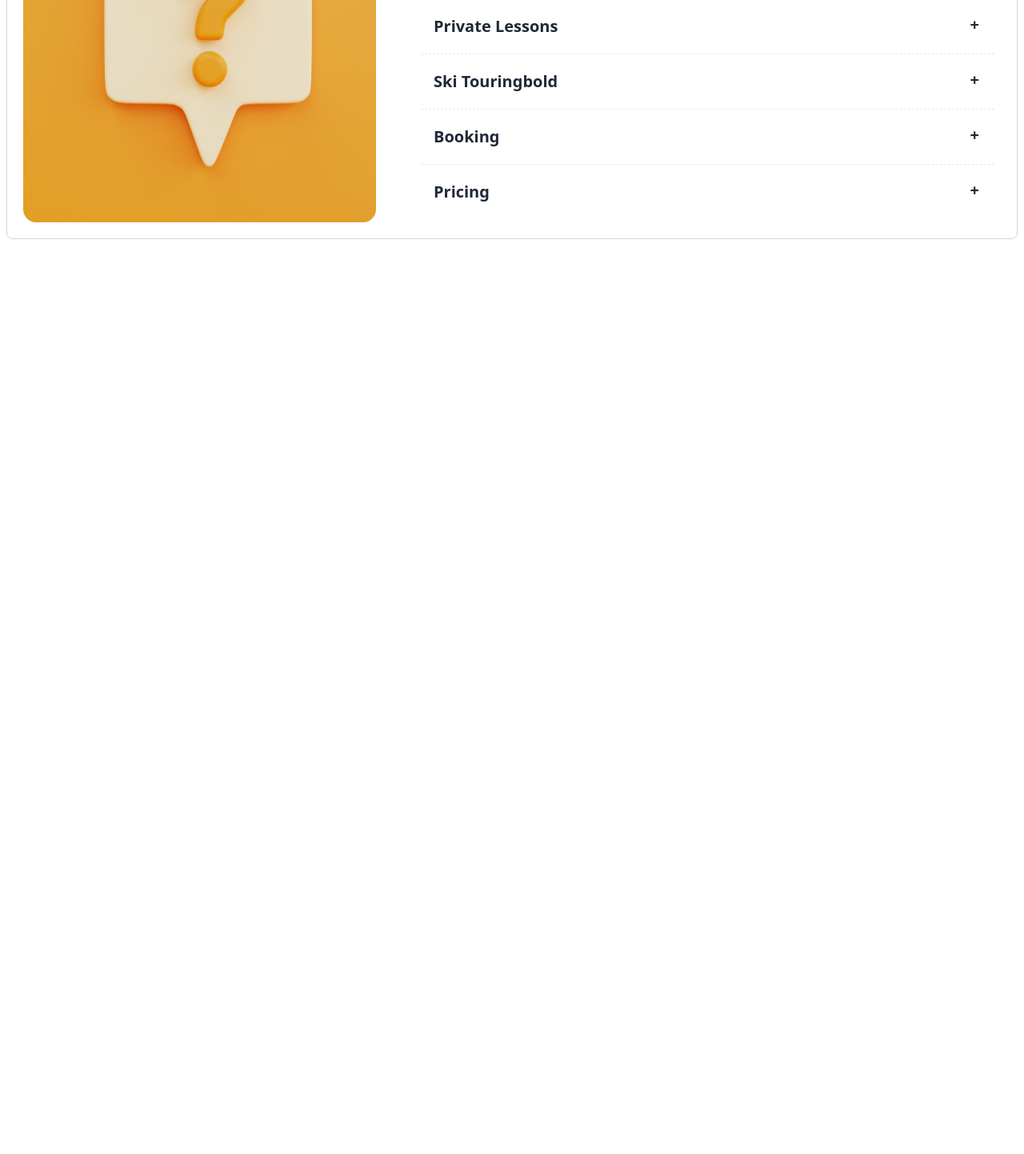
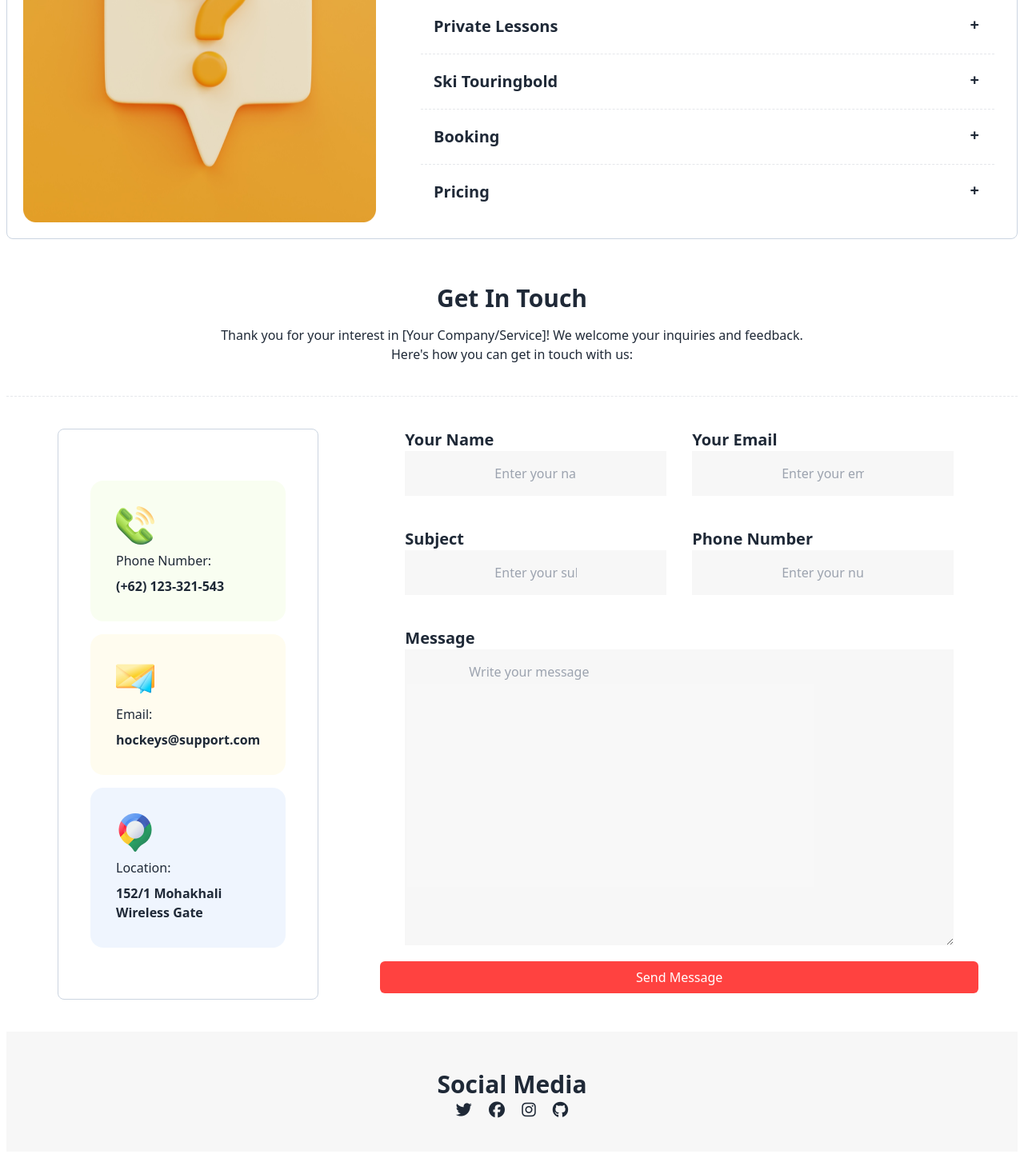
Before and after one commit to Rishad1404/assignment-3, a plain HTML site: page index.html in a window 1280 px wide. Shown: the part 3972-5415 px from the top of the page at 80% size. Before the commit the page ends 4319 px from the top, so only its background shows below. Drawn offline with nearby package versions, Linux system fonts and the light colour scheme.

Commit message:
social media section added

```diff
--- a/index.html
+++ b/index.html
@@ -194,7 +194,7 @@
                   </div>
                   <h4 class="text-xxl font-extrabold mb-2">World Cup Flags Football</h4>
                   <p class="text-base mb-2">The flags serve as a representation of the participating nations.</p>
-                  <div class="flex gap-6 mt-3">
+                  <div class="flex gap-6 mt-3 flex-col lg:flex-row">
                     <p class="text-red-500 font-bold">Price - $22</p>
                     <p><i class="fa-solid fa-cart-shopping"></i> Delivery Fee : Free</p>
                   </div>
@@ -213,7 +213,7 @@
                   </div>
                   <h4 class="text-xxl font-extrabold mb-2">World Cup Flags Football</h4>
                   <p class="text-base mb-2">The flags serve as a representation of the participating nations.</p>
-                  <div class="flex gap-6 mt-3">
+                  <div class="flex gap-6 mt-3 flex-col lg:flex-row">
                     <p class="text-red-500 font-bold">Price - $22</p>
                     <p><i class="fa-solid fa-cart-shopping"></i> Delivery Fee : Free</p>
                   </div>
@@ -232,7 +232,7 @@
                   </div>
                   <h4 class="text-xxl font-extrabold mb-2">Cap For Hockeys</h4>
                   <p class="text-base mb-2">The flags serve as a representation of the participating nations.</p>
-                  <div class="flex gap-6 mt-3">
+                  <div class="flex gap-6 mt-3 flex-col lg:flex-row">
                     <p class="text-red-500 font-bold">Price - $22</p>
                     <p><i class="fa-solid fa-cart-shopping"></i> Delivery Fee : Free</p>
                   </div>
@@ -251,7 +251,7 @@
                   </div>
                   <h4 class="text-xxl font-extrabold mb-2">World Cup Flags Football</h4>
                   <p class="text-base mb-2">The flags serve as a representation of the participating nations.</p>
-                  <div class="flex gap-6 mt-3">
+                  <div class="flex gap-6 mt-3 flex-col lg:flex-row">
                     <p class="text-red-500 font-bold">Price - $22</p>
                     <p><i class="fa-solid fa-cart-shopping"></i> Delivery Fee : Free</p>
                   </div>
@@ -270,7 +270,7 @@
                   </div>
                   <h4 class="text-xxl font-extrabold mb-2">World Cup Flags Football</h4>
                   <p class="text-base mb-2">The flags serve as a representation of the participating nations.</p>
-                  <div class="flex gap-6 mt-3">
+                  <div class="flex gap-6 mt-3 flex-col lg:flex-row">
                     <p class="text-red-500 font-bold">Price - $22</p>
                     <p><i class="fa-solid fa-cart-shopping"></i>Delivery Fee : Free</p>
                   </div>
@@ -289,7 +289,7 @@
                   </div>
                   <h4 class="text-xxl font-extrabold mb-2">World Cup Flags Football</h4>
                   <p class="text-base mb-2">The flags serve as a representation of the participating nations.</p>
-                  <div class="flex gap-6 mt-3">
+                  <div class="flex gap-6 mt-3 flex-col lg:flex-row">
                     <p class="text-red-500 font-bold">Price - $22</p>
                     <p><i class="fa-solid fa-cart-shopping"></i>Delivery Fee : Free</p>
                   </div>
@@ -366,6 +366,76 @@
           </div>
 
         </section>
+
+        <!-- Get in Touch Section -->
+        <section class="container mx-auto text-center my-10 p-1 lg:p-2">
+          <h1 class="text-3xl font-bold mb-4">Get In Touch</h1>
+          <p class="mx-auto mb-10"> Thank you for your interest in [Your Company/Service]! We welcome your inquiries and feedback. <br> Here's how you can get in touch with us:</p>
+          <hr class=" container mx-auto border-dashed lg:my-10">
+          <div class="flex gap-7 justify-between flex-col lg:flex-row">
+            <div class="border flex flex-col gap-4 border-slate-300 rounded-lg px-3 py-3 ml-0 lg:py-16 lg:px-10 lg:ml-16">
+              <div class="card bg-[#BCED6D19]">
+                <div class="card-body text-left">
+                  <img class="h-12 w-12" src="Images/phone.png" alt="">
+
+                  <p class="font-thin">Phone Number:</p>
+                  <h4 class="font-bold">(+62) 123-321-543</h4>
+                </div>
+              </div>
+              <div class="card bg-[#FDDD5F1A]">
+                <div class="card-body text-left">
+                  <img class="h-12 w-12" src="Images/mail.png" alt="">
+                  <p class="font-thin">Email:</p>
+                  <h4 class="font-bold">hockeys@support.com</h4>
+                </div>
+              </div>
+              <div class="card bg-[#629CF31A]">
+                <div class="card-body text-left">
+                  <img class="h-12 w-12" src="Images/map.png" alt="">
+                  <p class="font-thin">Location:</p>
+                  <h4 class="font-bold">152/1 Mohakhali Wireless Gate</h4>
+                </div>
+              </div>
+            </div>
+            <div>
+              <form class="grid grid-cols-1 px-3 lg:grid-cols-2 lg:gap-8 lg:px-20">
+                <div class="text-left mb-2">
+                  <label class="font-semibold lg:text-xl " for="name">Your Name</label>
+                  <input class="border-0 bg-[#13131808] block w-[100%] p-3 lg:px-28 lg:py-4 " type="text" placeholder="Enter your name">
+                </div>
+                <div class="text-left mb-2">
+                  <label class="font-semibold lg:text-xl" for="name">Your Email</label>
+                  <input class="border-0 bg-[#13131808] block w-[100%] p-3 lg:px-28 lg:py-4 " type="email" placeholder="Enter your email">
+                </div>
+                <div class="text-left mb-2">
+                  <label class="font-semibold lg:text-xl" for="name">Subject</label>
+                  <input class="border-0 bg-[#13131808] block w-[100%] p-3 lg:px-28 lg:py-4 " type="text" placeholder="Enter your subject">
+                </div>
+                <div class="text-left mb-2">
+                  <label class="font-semibold lg:text-xl" for="name">Phone Number</label>
+                  <input class="border-0 bg-[#13131808] w-[100%] p-3 lg:px-28 lg:py-4 " type="text" placeholder="Enter your number ">
+                </div>
+                <div class="text-left lg:col-span-2">
+
+                  <label class="font-semibold lg:text-xl" for="name">Message</label>
+                  <textarea class="border-0 bg-[#13131808] block px-12 w-[100%] h-[200px] lg:px-20 py-4 lg:h-[370px] lg:w-[100%]" placeholder="Write your message"></textarea>
+                </div>
+              </form>
+              <button class="border-none rounded-md  mt-5 text-white bg-[#FF4240] px-10 lg:px-80 py-2">Send Message</button>
+            </div>
+          </div>
+          <!-- Social Icons -->
+          <div class="border-0 bg-[#13131808] mt-10 text-center py-12 lg:h-[150px]">
+            <h1 class="text-3xl font-bold">Social Media</h1>
+            <div class="text-xl">
+              <i class="fa-brands fa-twitter mr-4"></i>
+              <i class="fa-brands fa-facebook mr-4"></i>
+              <i class="fa-brands fa-instagram mr-4"></i>
+              <i class="fa-brands fa-github"></i>
+            </div>
+
+          </div>
+        </section>
     </main>
     <footer></footer>
 </body>
```
Also changed, not shown: Images/mail.png (renamed from Images/Group 1171275318.png), Images/map.png (renamed from Images/Group 1171275321.png), Images/phone.png (renamed from Images/Group 1171275317.png).
